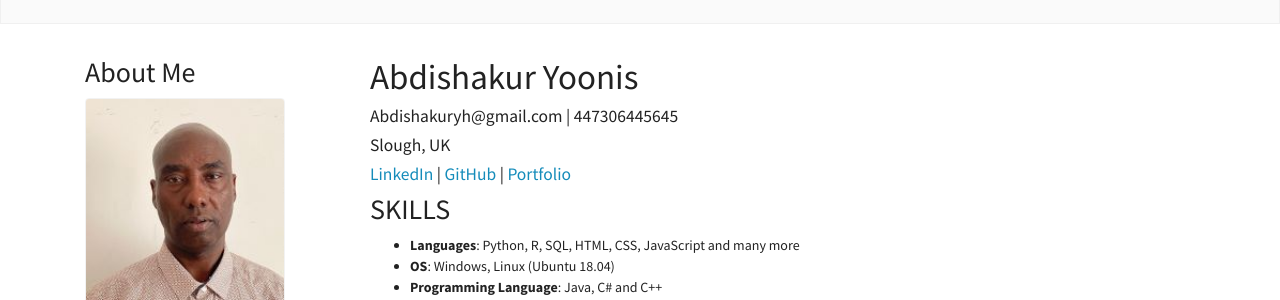
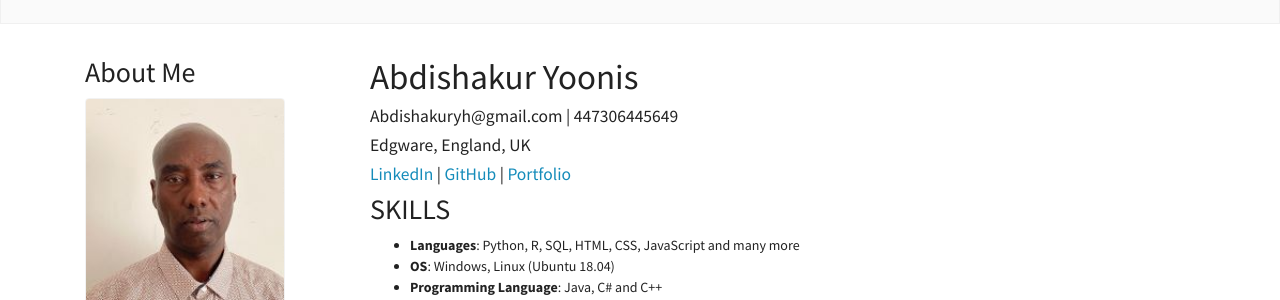
Before and after one commit to Abdishakury/abdishakury.github.io, a Jekyll site: the page built from Resume.md, in a window 1280 px wide and 900 px high. Shown: the part 227-527 px from the top of the window. Built offline with Jekyll 4.4.1, drawn with Linux system fonts in a browser that asks for light colours; nearby versions of some CDN libraries; our own code applies the rules of GitHub Pages for plain Markdown files.

Commit message:
Update Resume.md

```diff
--- a/Resume.md
+++ b/Resume.md
@@ -1,7 +1,7 @@
 # Abdishakur Yoonis
 
-##### Abdishakuryh@gmail.com | 447306445645
-##### Slough, UK
+##### Abdishakuryh@gmail.com | 447306445649
+##### Edgware, England, UK
 ##### [LinkedIn](https://www.linkedin.com/in/ayoonis/) | [GitHub](https://github.com/Abdishakury) | [Portfolio](https://abdishakury.github.io/)
 
 
```
